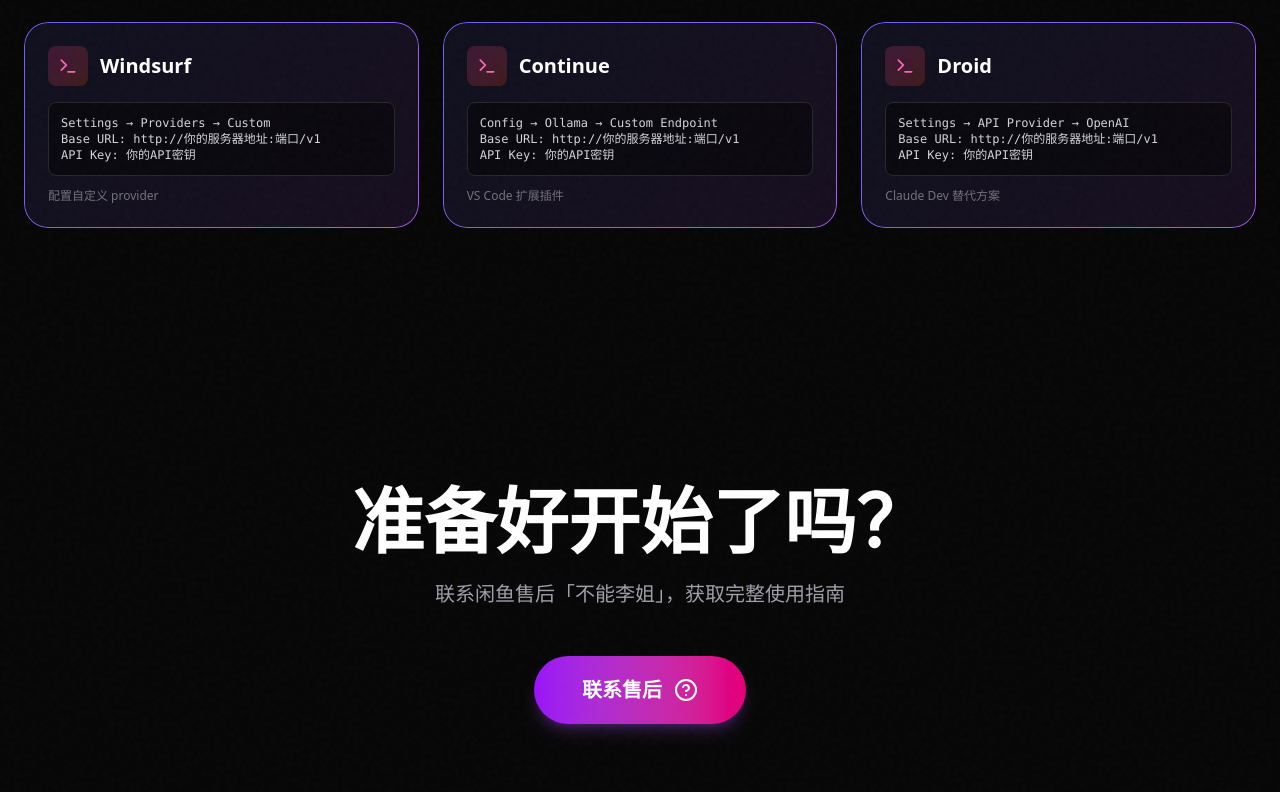
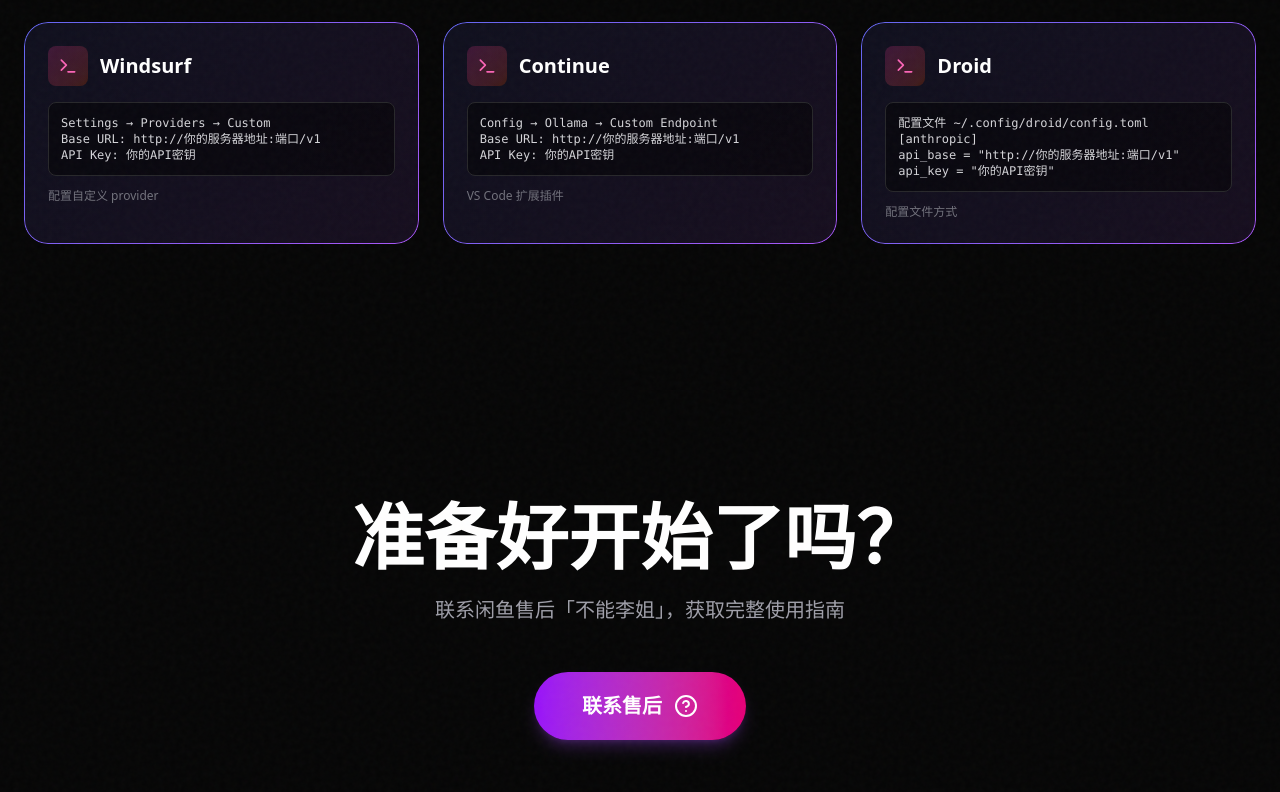
Before and after one commit to lwj1989/claude-landing-page, a Next.js app: page / in a window 1280 px wide. Shown: the part 3450-4242 px from the top of the page. Built offline with nearby package versions, Linux system fonts and the light colour scheme.

Commit message:
Update Droid configuration to use config file format

```diff
--- a/app/page.tsx
+++ b/app/page.tsx
@@ -104,10 +104,11 @@
     {
       name: 'Droid',
       icon: Terminal,
-      code: `Settings → API Provider → OpenAI
-Base URL: http://你的服务器地址:端口/v1
-API Key: 你的API密钥`,
-      hint: 'Claude Dev 替代方案'
+      code: `配置文件 ~/.config/droid/config.toml
+[anthropic]
+api_base = "http://你的服务器地址:端口/v1"
+api_key = "你的API密钥"`,
+      hint: '配置文件方式'
     }
   ];
 
```
